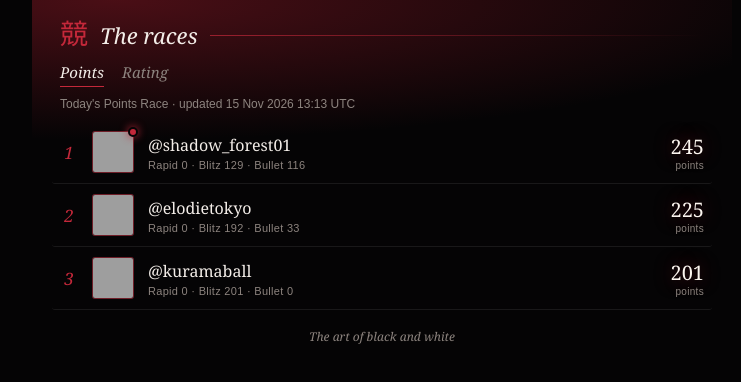
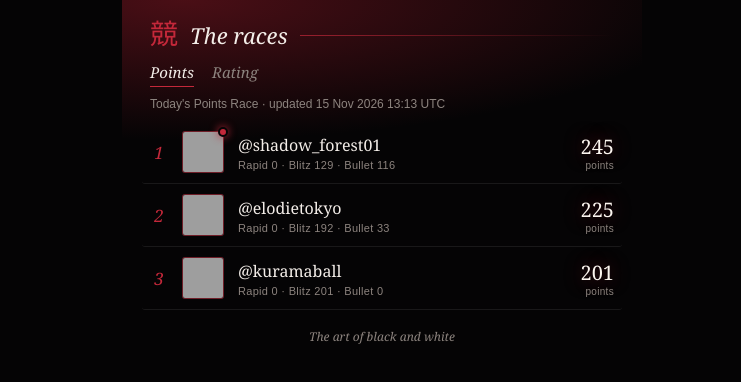
Before and after one commit to Larisa1402/ShiroKuro, a plain HTML site: page races.html in a window 1280 px wide. Shown: the whole page, without its empty margins (258-999 px from the left). Drawn offline with Linux system fonts and the light colour scheme; grey boxes are pictures that could not be loaded.

Commit message:
Update races.html

```diff
--- a/races.html
+++ b/races.html
@@ -15,7 +15,7 @@
   body{font-family:var(--sans);color:var(--ash)}
 
   /* Fits the 700px x 520px iframe slot */
-  .card{width:100%;max-width:700px;min-height:100%;margin:0 auto;background:var(--ink);overflow:hidden;position:relative}
+.card{width:100%;max-width:520px;min-height:100%;margin:0 auto;background:var(--ink);overflow:hidden;position:relative}
   .card::before{content:"";position:absolute;inset:0 0 auto 0;height:140px;pointer-events:none;
     background:radial-gradient(ellipse 100% 100% at 12% 0%,rgba(158,27,42,.45),rgba(5,4,5,0) 100%)}
 
```
